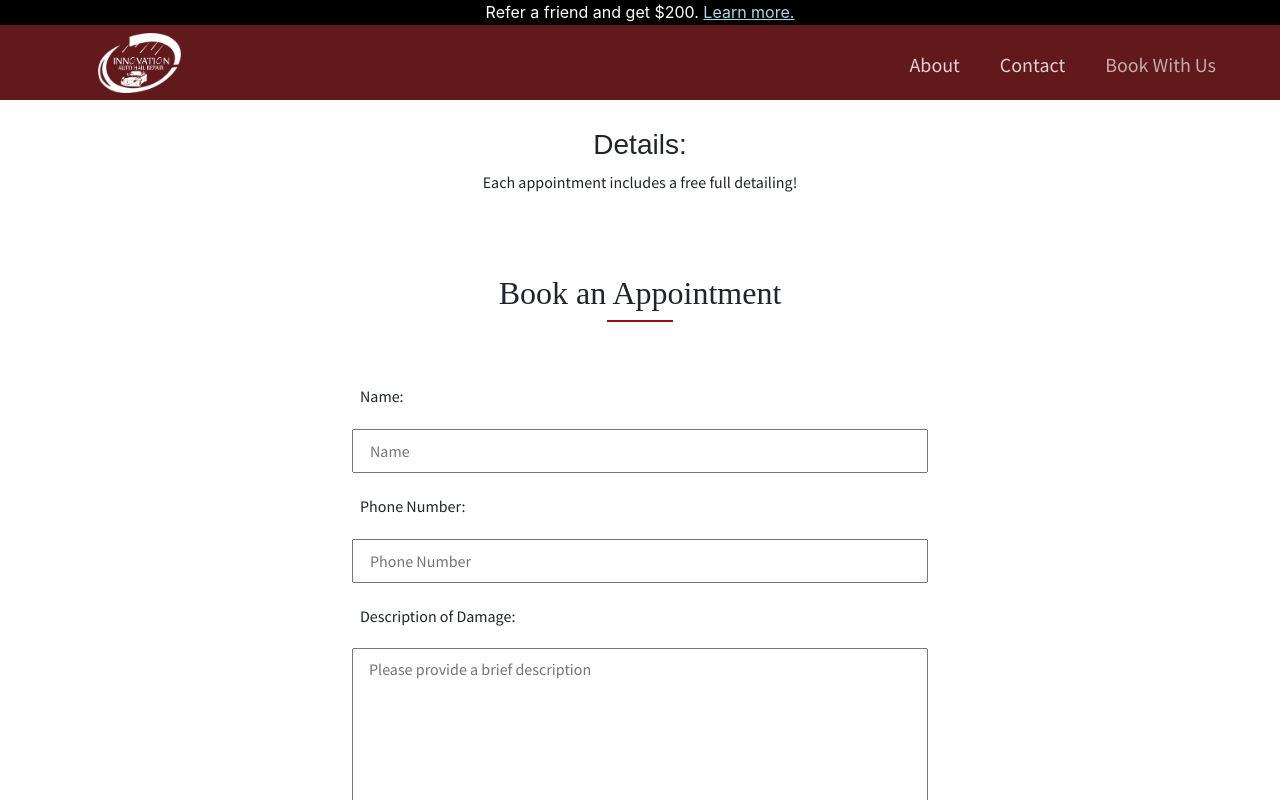
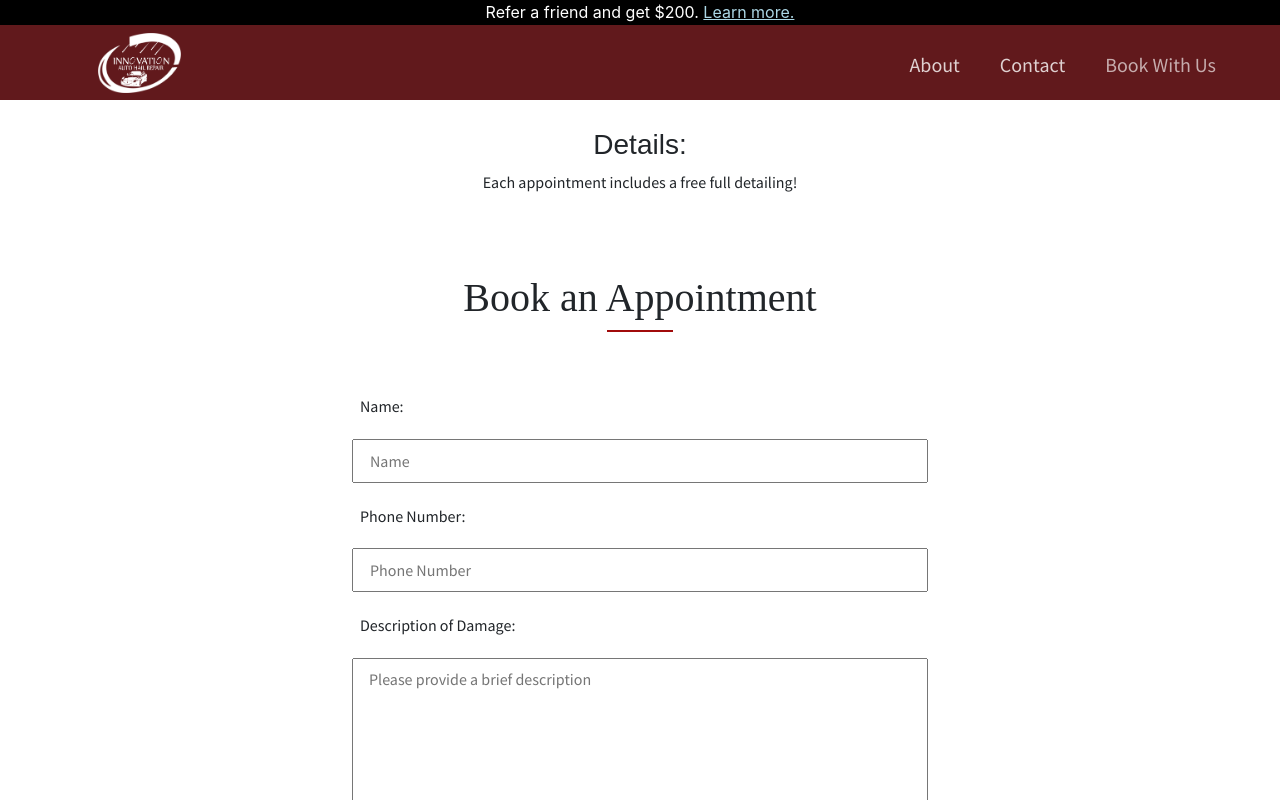
Before and after one commit to JRivera-31/Innovation-Auto-Repair, a Next.js app: page /booking in a window 1280 px wide. Shown: the top 800 px of the page. Built offline with nearby package versions, Linux system fonts and the light colour scheme; a web font is replaced by a local one.

Commit message:
changed heading to <h1>

```diff
--- a/components/BookingForm/bookingForm.js
+++ b/components/BookingForm/bookingForm.js
@@ -8,7 +8,7 @@ export default class BookingForm extends React.Component {
         return (
             <div className={style.formDiv}>
                 <div className={style.heading}>
-                    <h2>Book an Appointment</h2>
+                    <h1>Book an Appointment</h1>
                     <hr className={style.formHr} />
                 </div>
                 <form className={style.form}>
```
